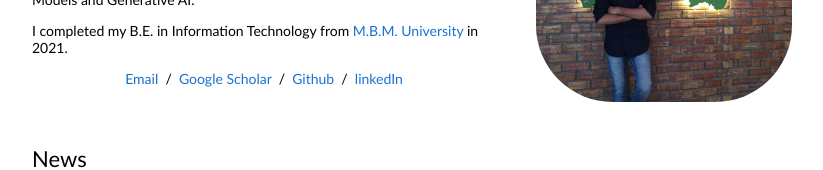
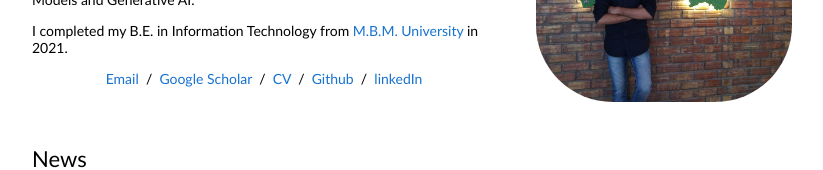
Before and after one commit to saurabhkjain7/Website, a plain HTML site: page index.html in a window 1280 px wide. Shown: the part 182-352 px from the top of the page, without its empty margins (228-1051 px from the left). Drawn offline with Linux system fonts and the light colour scheme.

Commit message:
add some details

```diff
--- a/index.html
+++ b/index.html
@@ -30,6 +30,7 @@
                 <p style="text-align:center">
                   <a href="mailto:jainsaurabh0124@gmail.com">Email</a> &nbsp;/&nbsp;
                   <a href="https://scholar.google.com/citations?hl=en&view_op=list_works&authuser=1&gmla=AH70aAWisDkL80_y9_7uLHwB98PsN0n9VGwh98Xw1nJn1bI_FL7ypqRptUabR-6BFpdHGnALsy1uLla1td4Ch2bLHfij&user=1cEUKDkAAAAJ">Google Scholar</a> &nbsp;/&nbsp;
+                  <a href="https://drive.google.com/file/d/1NUC-iPccgls2Jz5utghWhON4bIi_a6gm/view?usp=sharing">CV</a> &nbsp;/&nbsp;
                   <a href="https://github.com/saurabhkjain7">Github</a> &nbsp;/&nbsp;
                   <a href="https://www.linkedin.com/in/saurabh-jain-471615187/">linkedIn</a>
                 </p>
```
